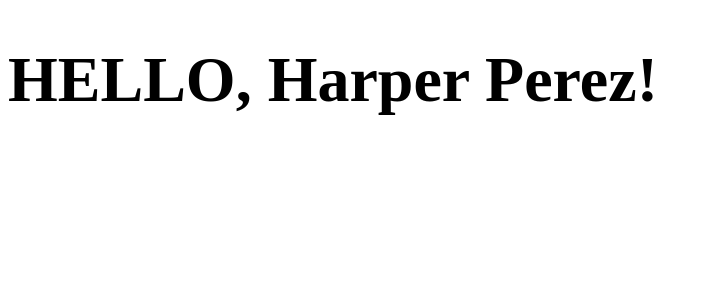
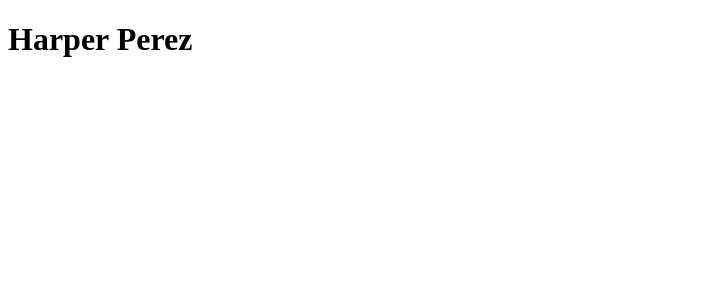
Before and after one commit to quantum93/react-tutorial, a React (Create React App) app: page / in a window 1280 px wide. Shown: the top 300 px of the page, without its empty margins (0-708 px from the left). Built offline with nearby package versions, Linux system fonts and the light colour scheme.

Commit message:
JSX without tag in loop

```diff
--- a/src/index.js
+++ b/src/index.js
@@ -9,10 +9,10 @@ const formatName = (user) => {
 
 const getGreeting = (user) => {
   if(user) {
-    return <h1>HELLO, {formatName(user)}!</h1>;
+    return 'HELLO', formatName(user);
   }
   else {
-    return <h1>Hello, Stranger.</h1>
+    return 'Hello, Stranger.'
   }
 }
 
```
